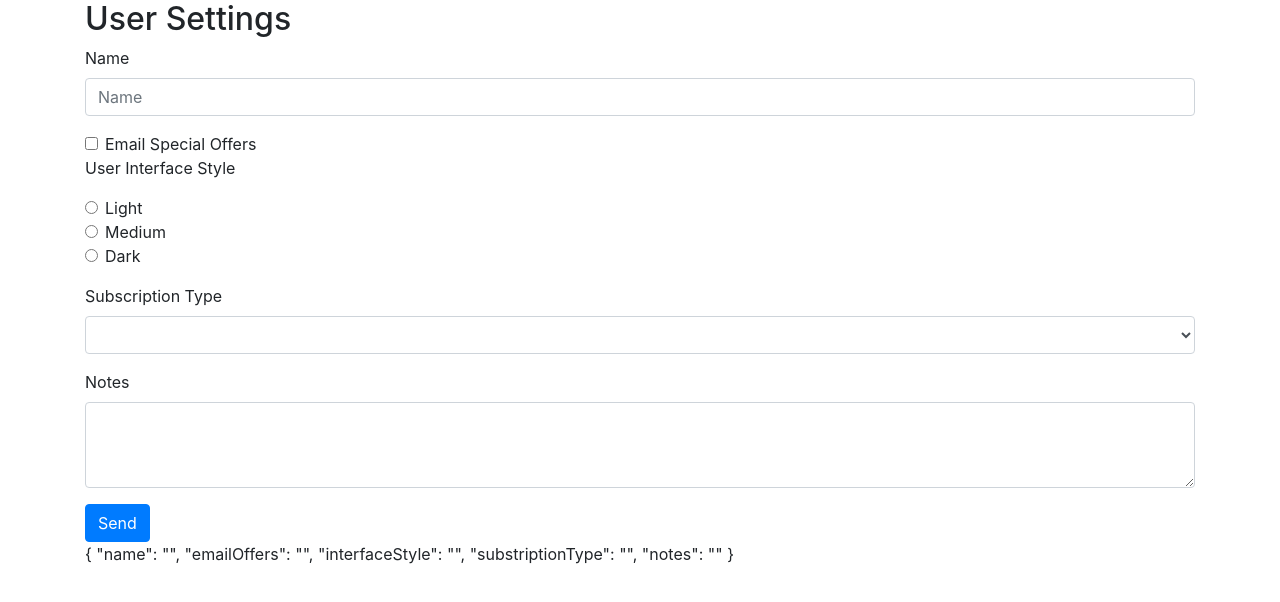
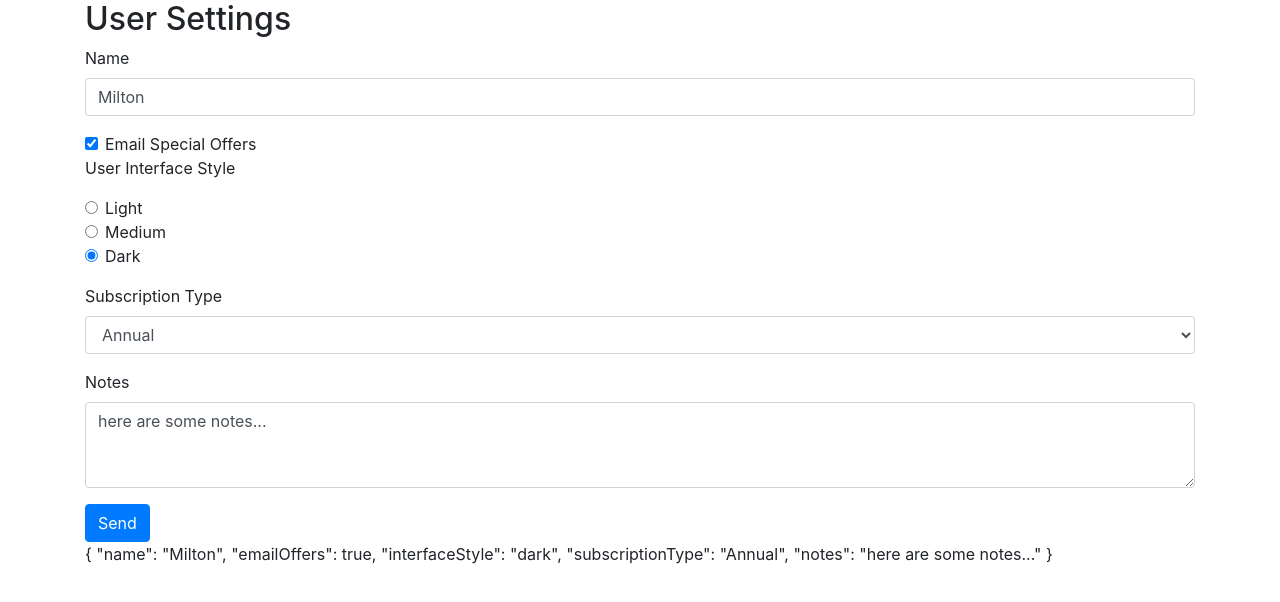
Before and after one commit to jasarsoft/angular-forms, an Angular app: page / in a window 1280 px wide. Shown: the top 602 px of the page. Built offline with nearby package versions, Linux system fonts and the light colour scheme.

Commit message:
two-way data binding

```diff
--- a/src/app/user-settings-form/user-settings-form.component.html
+++ b/src/app/user-settings-form/user-settings-form.component.html
@@ -4,11 +4,11 @@
     <form #form="ngForm">
         <div class="form-group">
             <label for="name">Name</label>
-            <input id="name" name="name" class="form-control" placeholder="Name" ngModel/>
+            <input id="name" name="name" class="form-control" placeholder="Name" [(ngModel)]="userSettings.name"/>
         </div>
 
         <div class="form-check">
-            <input class="form-check-input" type="checkbox" id="emailOffers" name="emailOffers" ngModel>
+            <input class="form-check-input" type="checkbox" id="emailOffers" name="emailOffers" [(ngModel)]="userSettings.emailOffers">
             <label class=" form-check-label" for="emailOffers">
                 Email Special Offers
             </label>
@@ -17,19 +17,19 @@
         <p>User Interface Style</p>
         <div class="form-group">
             <div class="form-check">
-                <input class="form-check-input" type="radio" name="interfaceStyle" id="lightInterface" value="light" checked ngModel>
+                <input class="form-check-input" type="radio" name="interfaceStyle" id="lightInterface" value="light" checked [(ngModel)]="userSettings.interfaceStyle">
                 <label class="form-check-label" for="lightInterface">
                     Light
                 </label>
             </div>
             <div class="form-check">
-                <input class="form-check-input" type="radio" name="interfaceStyle" id="mediumInterface" value="medium" ngModel>
+                <input class="form-check-input" type="radio" name="interfaceStyle" id="mediumInterface" value="medium" [(ngModel)]="userSettings.interfaceStyle">
                 <label class="form-check-label" for="mediumInterface">
                     Medium
                 </label>
             </div>
             <div class="form-check">
-                <input class="form-check-input" type="radio" name="interfaceStyle" id="darkInterface" value="dark" ngModel>
+                <input class="form-check-input" type="radio" name="interfaceStyle" id="darkInterface" value="dark" [(ngModel)]="userSettings.interfaceStyle">
                 <label class="form-check-label" for="darkInterface">
                     Dark
                 </label>
@@ -38,7 +38,7 @@
 
         <div class="form-group">
             <label for="subscriptionType">Subscription Type</label>
-            <select class="form-control" id="subscriptionType" name="substriptionType" ngModel>
+            <select class="form-control" id="subscriptionType" name="subscriptionType" [(ngModel)]="userSettings.subscriptionType">
                 <option>Monthly</option>
                 <option>Annual</option>
                 <option>Lifetime</option>
@@ -47,10 +47,10 @@
 
         <div class="form-group">
             <label for="notes">Notes</label>
-            <textarea id="notes" name="notes" class="form-control" rows="3" ngModel></textarea>
+            <textarea id="notes" name="notes" class="form-control" rows="3" [(ngModel)]="userSettings.notes"></textarea>
         </div>
 
         <button class="btn btn-primary">Send</button>
     </form>
-    {{ form.value | json }}
+    {{ userSettings | json }}
 </div>
```
